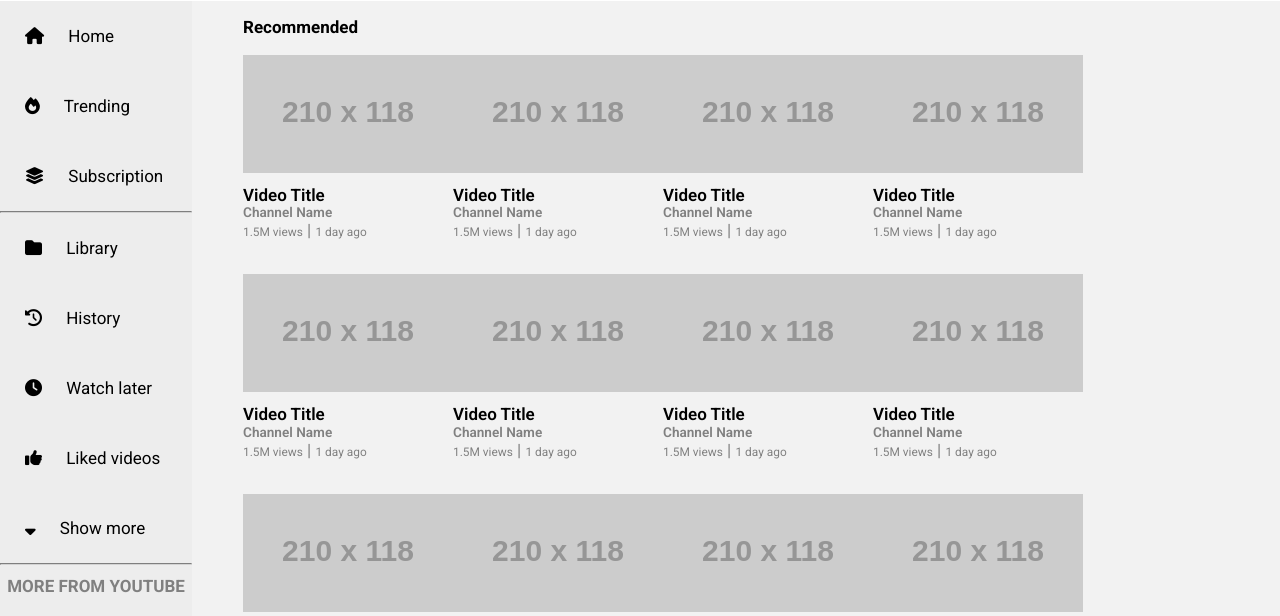
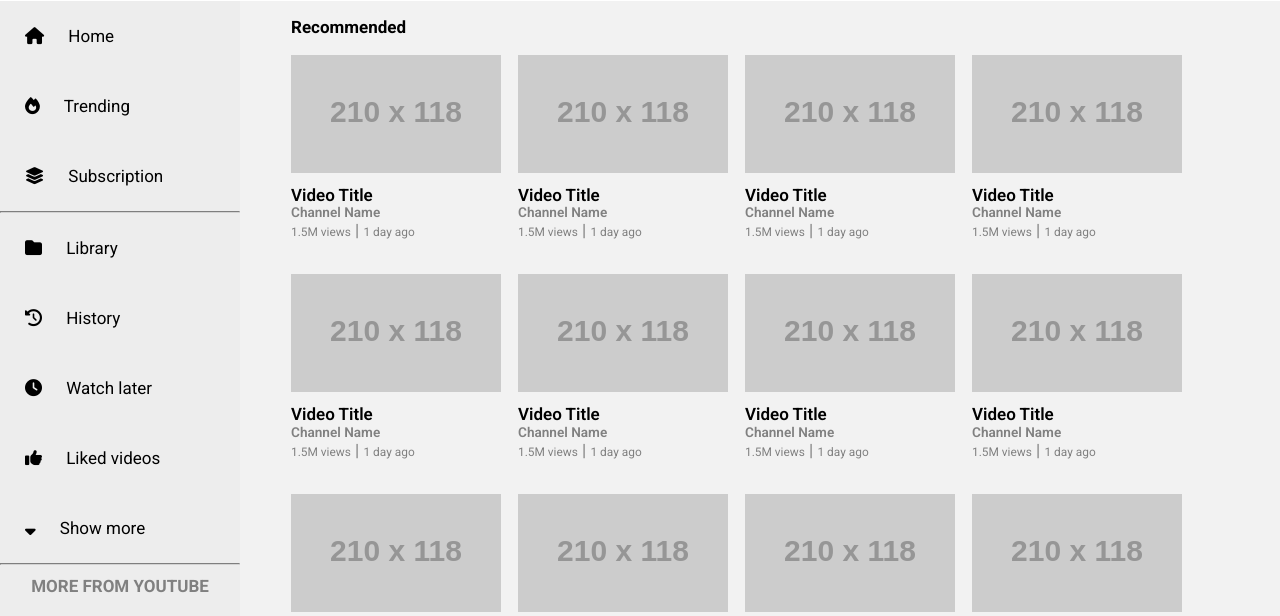
Before and after one commit to zkhourdaji/YouTube-UI-CSS-Practice, a website: page index.html in a window 1280 px wide. Shown: the part 59-675 px from the top of the page. Drawn offline with nearby package versions, Linux system fonts and the light colour scheme.

Commit message:
fix sidebar when browser resizing browser

```diff
--- a/index.css
+++ b/index.css
@@ -8,6 +8,8 @@
 body {
     background-color: #f2f2f2;
 }
+
+/* Nav Bar */
 
 nav {
     height: 60px;
@@ -57,20 +59,37 @@ nav .fa-youtube {
     margin: 0 auto;
 }
 
+/* Page */
+
 .page {
     display: flex;
 }
+
+/* Side Bar */
 
 .sidebar {
     flex-grow: 1;
     font-size: 1rem;
     background-color: #ededed;
-    min-width: 15%;
+    min-width: 240px;
+}
+
+.hover:hover {
+    background-color: lightgray;
+}
+
+.hover {
+    min-width: 65px;
+    height: 40px;
+    padding: 15px 25px;
+    line-height: 40px;
 }
 
 div.sidebar i {
     margin-right: 20px;
 }
+
+/* Main */
 
 .main {
     flex-grow: 9;
@@ -86,17 +105,6 @@ div.sidebar i {
 
 .thumbnails div {
     flex-basis: 16%;
-}
-
-.hover:hover {
-    background-color: lightgray;
-}
-
-.hover {
-    min-width: 65px;
-    height: 40px;
-    padding: 15px 25px;
-    line-height: 40px;
 }
 
 hr {
@@ -122,6 +130,7 @@ hr {
 .thumbnail {
     font-weight: 600;
     margin-bottom: 2rem;
+    margin: 0 1rem 2rem 0;
 }
 
 .view-and-time {
--- a/index.html
+++ b/index.html
@@ -3,7 +3,7 @@
 
 <head>
     <title>YouTube</title>
-    <link href="node_modules\normalize.css\normalize.css" rel="stylesheet">
+    <link href="normalize.css\normalize.css" rel="stylesheet">
     <link href="index.css" rel="stylesheet">
     <script src="https://kit.fontawesome.com/f8c17ac449.js"></script>
     <link href="https://fonts.googleapis.com/css?family=Roboto:400,600,700&display=swap" rel="stylesheet">
```
Also changed, not shown: package.json (added, +14 -0 lines), index.js (added), 1 other file.
